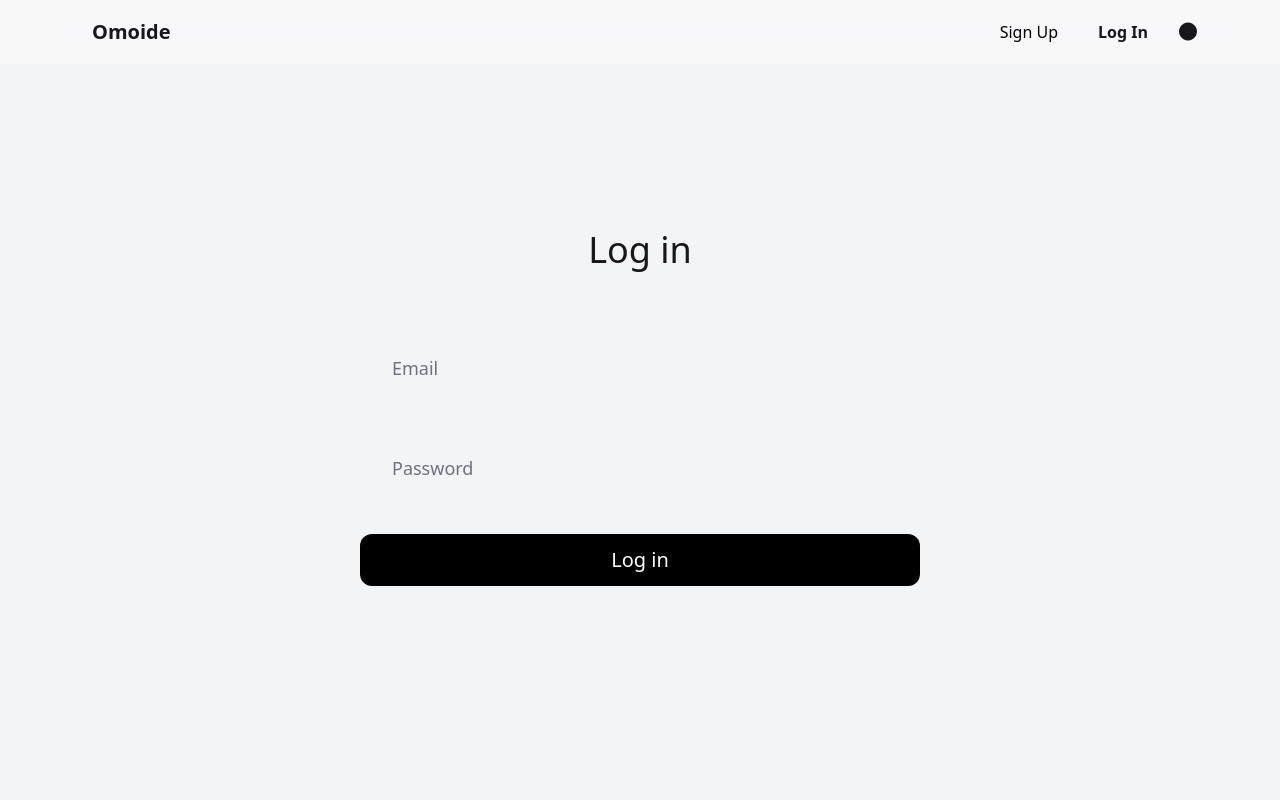
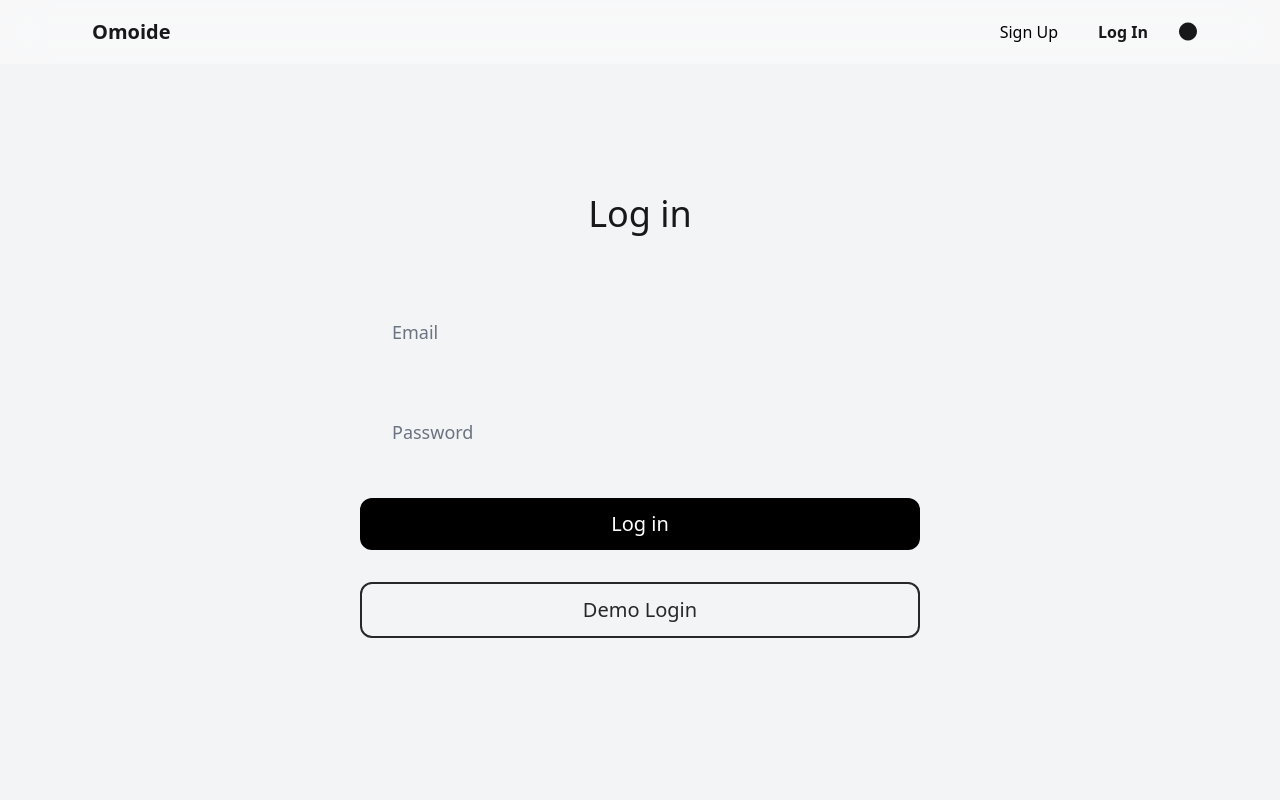
Before and after one commit to triyanox/omoide-client, a Next.js app: page /login in a window 1280 px wide. Shown: the top 800 px of the page. Built offline with nearby package versions, Linux system fonts and the light colour scheme.

Commit message:
Small adjustments on the user experince and demo loging added

```diff
--- a/components/Buttons.tsx
+++ b/components/Buttons.tsx
@@ -51,6 +51,18 @@ export const DeleteButton = (props: Props) => {
   )
 }
 
+export const LoginDemo = (props: Props) => {
+  return (
+    <button
+      type="submit"
+      onClick={props.onClick}
+      className="flex w-full flex-row items-center justify-center gap-2 rounded-xl border-2 border-zinc-800 px-20 py-3 text-xl text-zinc-800 transition-all duration-300 hover:scale-105 active:scale-95 dark:border-zinc-200 dark:text-zinc-200 md:w-2/3 lg:w-1/2"
+    >
+      {props.text}{' '}
+    </button>
+  )
+}
+
 type PropsDel = {
   children: ReactNode
   onClick: (e: Event | any) => void
--- a/components/Login.tsx
+++ b/components/Login.tsx
@@ -1,5 +1,5 @@
 import React, { useState } from 'react'
-import { SubmitButton } from './Buttons'
+import { LoginDemo, SubmitButton } from './Buttons'
 import Input from './Input'
 import * as authService from '../services/authService'
 import toast, { Toaster } from 'react-hot-toast'
@@ -16,6 +16,28 @@ const LoginForm = (props: Props) => {
       ...account,
       [e.target.name]: e.target.value,
     })
+  }
+
+  async function handleDemo() {
+    const data = {
+      email: 'demo@omoide.com',
+      password: 'Omoide2022@',
+    }
+
+    const login = authService.userLogin(data)
+    try {
+      toast.promise(login, {
+        loading: 'Loading',
+        success: 'Successfully logged in , redirecting...',
+        error: 'Unable to login',
+      })
+      await login
+      setTimeout(() => {
+        window.location.replace('/')
+      }, 2000)
+    } catch {
+      toast.error('Unable to login')
+    }
   }
 
   const handleSubmit = async (e: Event | any) => {
@@ -38,7 +60,7 @@ const LoginForm = (props: Props) => {
         window.location.replace('/')
       }, 2000)
     } catch (ex: any) {
-      toast.error('Please try again later')
+      toast.error(ex.response.data)
     }
   }
   return (
@@ -71,6 +93,7 @@ const LoginForm = (props: Props) => {
           />
           <SubmitButton text="Log in" />
         </form>
+        <LoginDemo text="Demo Login" onClick={handleDemo} />
       </div>
       <Toaster position="bottom-right" reverseOrder={false} />
     </section>
--- a/components/Settings.tsx
+++ b/components/Settings.tsx
@@ -29,16 +29,24 @@ const Settings = (props: Props) => {
     setIsOpen(true)
   }
   async function deleteUser() {
+    closeModal()
+    const deleteUser = userService.deleteUser()
     try {
-      closeModal()
-      await userService.deleteUser()
-      toast.success('User deleted successfully')
+      toast.promise(deleteUser, {
+        loading: 'Loading',
+        success: 'User deleted successfully',
+        error: 'Error',
+      })
+      await deleteUser
       localStorage.removeItem('token')
       setTimeout(() => {
         window.location.href = '/'
       }, 2000)
     } catch (ex: any) {
-      toast.error(ex.response.data)
+      if (ex.response && ex.response.status === 403) {
+        return toast.error('Forbidden request')
+      }
+      return toast.error(ex.response.data)
     }
   }
   const handleSubmit = async (e: Event | any) => {
@@ -51,18 +59,17 @@ const Settings = (props: Props) => {
     }
     const update = userService.updateUser(data)
     try {
+      toast.promise(update, {
+        loading: 'Loading',
+        success: 'Successfully updated, redirecting...',
+        error: 'Unable to update',
+      })
       await update
-      toast.success('User updated successfully')
       setTimeout(() => {
         window.location.replace('/')
       }, 2000)
     } catch (ex: any) {
-      console.log(ex.response.data)
-      if (ex.response.status === 403) {
-        toast.error(ex.response.data)
-      } else {
-        toast.error(ex.response.data.error)
-      }
+      toast.error('You can not update a demo account')
     }
   }
   return (
--- a/components/SignUp.tsx
+++ b/components/SignUp.tsx
@@ -39,7 +39,7 @@ const Register = (props: Props) => {
         window.location.replace('/')
       }, 2000)
     } catch (ex: any) {
-      toast.error('Please try again later')
+      toast.error(ex.response.data)
     }
   }
 
```
